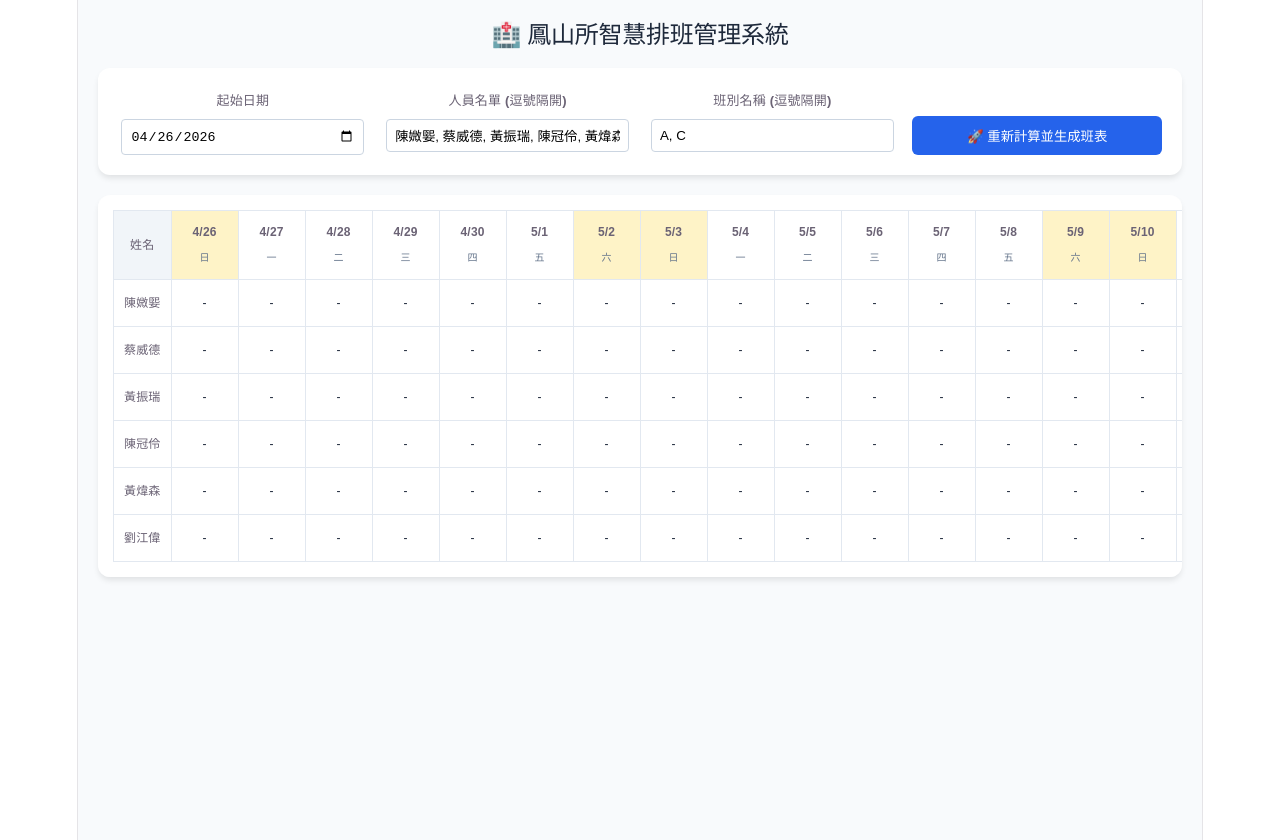
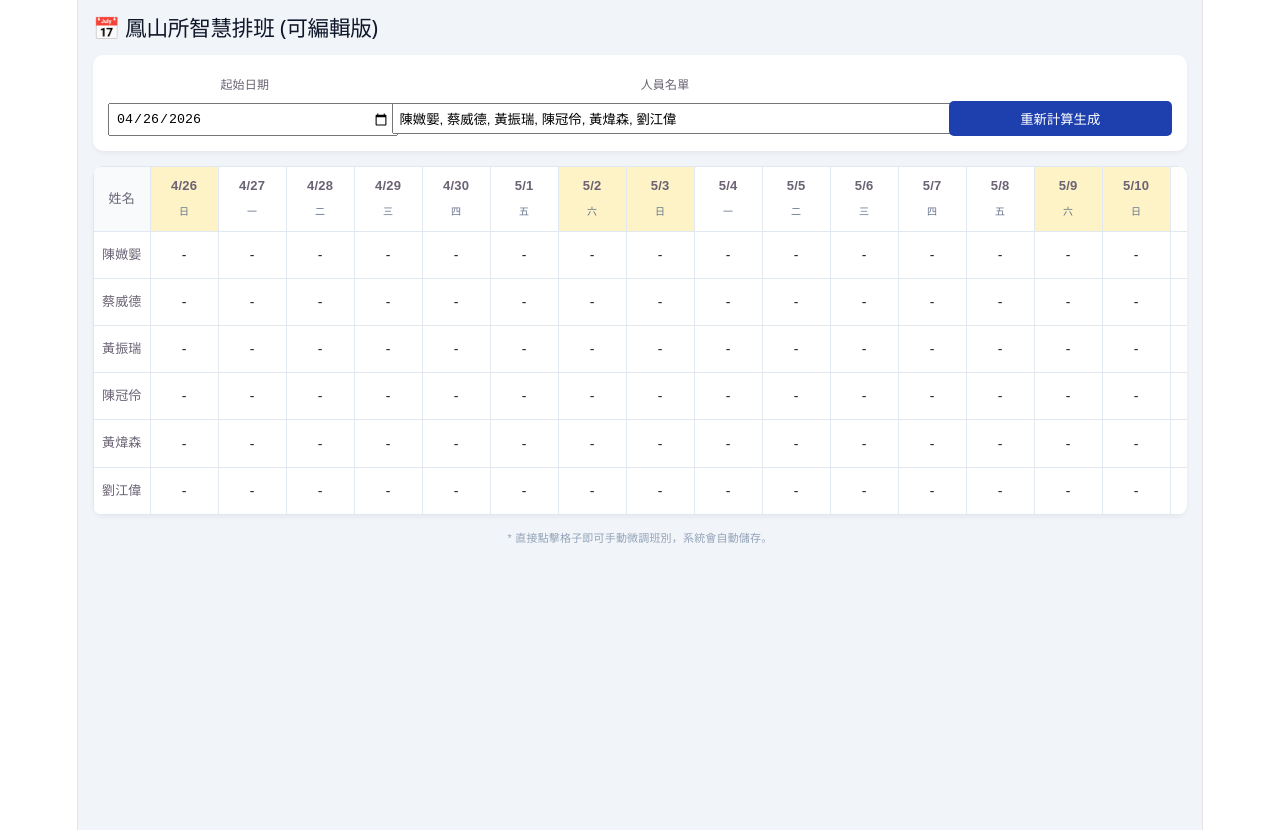
Before and after one commit to subarudms/fengshan-app, a React (Vite) app: page / in a window 1280 px wide. Built offline with nearby package versions, Linux system fonts and the light colour scheme.

Commit message:
Update App.jsx

```diff
--- a/src/App.jsx
+++ b/src/App.jsx
@@ -18,6 +18,9 @@ const App = () => {
   const shiftList = config.shifts.split(',').map(s => s.trim()).filter(s => s);
   const offLabelList = config.offLabels.split(',').map(s => s.trim()).filter(s => s);
 
+  // 所有的可選選項彙整 (供下拉選單使用)
+  const allOptions = ["-", ...shiftList, ...offLabelList];
+
   // 初始化日期標頭
   useEffect(() => {
     const start = new Date(config.startDate);
@@ -28,47 +31,46 @@ const App = () => {
       headers.push(d);
     }
     setDateHeaders(headers);
+
+    // 嘗試從本地儲存讀取舊班表
+    const saved = localStorage.getItem(`roster-master`);
+    if (saved) setRosterData(JSON.parse(saved));
   }, [config.startDate, config.weeks]);
+
+  // 手動更改格子的函數
+  const handleCellChange = (empName, dateTimestamp, newValue) => {
+    const updatedData = { ...rosterData, [`${empName}-${dateTimestamp}`]: newValue };
+    setRosterData(updatedData);
+    localStorage.setItem(`roster-master`, JSON.stringify(updatedData));
+  };
 
   const autoGenerate = () => {
     let newData = {};
     let empStats = empList.reduce((acc, name) => {
-      acc[name] = { aCount: 0, sundayOffCount: 0, hasNational: false };
+      acc[name] = { aCount: 0, hasNational: false };
       return acc;
     }, {});
 
-    // 依週循環處理
     for (let w = 0; w < config.weeks; w++) {
       const weekStartIdx = w * 7;
 
       empList.forEach((name, empIdx) => {
         let offInWeek = 0;
-
         for (let i = 0; i < 7; i++) {
           const currentDate = dateHeaders[weekStartIdx + i];
           if (!currentDate) continue;
-
           const dateKey = `${name}-${currentDate.getTime()}`;
           const dayOfWeek = currentDate.getDay();
+          const template = [[1, 4], [2, 5], [3, 6], [0, 3], [1, 5], [2, 4]][(empIdx + w) % 6] || [1, 4];
 
-          // 樣板輪動邏輯 (確保不連休)
-          const template = [
-            [1, 4], [2, 5], [3, 6], [0, 3], [1, 5], [2, 4]
-          ][(empIdx + w) % 6] || [1, 4];
-
-          // 1. 排入 1例 1休
           if (template.includes(dayOfWeek) && offInWeek < 2) {
             const yesterday = new Date(currentDate);
             yesterday.setDate(currentDate.getDate() - 1);
-            const yestKey = `${name}-${yesterday.getTime()}`;
-
-            if (!newData[yestKey] || !newData[yestKey].includes("假") && !newData[yestKey].includes("休")) {
+            if (!newData[`${name}-${yesterday.getTime()}`]?.includes("假")) {
               newData[dateKey] = offInWeek === 0 ? offLabelList[0] : offLabelList[1];
               offInWeek++;
             }
           }
-
-          // 2. 處理國定假日 (假設是 5 月份且設定中有第 3 個標籤)
           if (currentDate.getMonth() === 4 && offLabelList[2] && !empStats[name].hasNational && !newData[dateKey]) {
             if (Math.random() > 0.9) {
                newData[dateKey] = offLabelList[2];
@@ -78,14 +80,11 @@ const App = () => {
         }
       });
 
-      // 3. 填補班別 (A/C)
       for (let i = 0; i < 7; i++) {
         const currentDate = dateHeaders[weekStartIdx + i];
         if (!currentDate) continue;
-
         let workingStaff = empList.filter(name => !newData[`${name}-${currentDate.getTime()}`]);
-        workingStaff.sort((a, b) => empStats[a].aCount - empStats[b].aCount);
-
+        workingStaff.sort((a, b) => (empStats[a].aCount || 0) - (empStats[b].aCount || 0));
         let half = Math.ceil(workingStaff.length / 2);
         workingStaff.forEach((name, idx) => {
           const shift = idx < half ? shiftList[0] : shiftList[1];
@@ -95,40 +94,41 @@ const App = () => {
       }
     }
     setRosterData(newData);
+    localStorage.setItem(`roster-master`, JSON.stringify(newData));
   };
 
   return (
-    <div style={{ padding: '20px', fontFamily: 'sans-serif', backgroundColor: '#f8fafc', minHeight: '100vh' }}>
-      <h2 style={{ color: '#1e293b', marginBottom: '20px' }}>🏥 鳳山所智慧排班管理系統</h2>
+    <div style={{ padding: '15px', fontFamily: 'sans-serif', backgroundColor: '#f1f5f9', minHeight: '100vh' }}>
+      <h2 style={{ color: '#0f172a', fontSize: '1.2rem', marginBottom: '15px', display: 'flex', alignItems: 'center' }}>
+        📅 鳳山所智慧排班 (可編輯版)
+      </h2>
 
-      {/* 管理控制台 */}
-      <div style={{ backgroundColor: 'white', padding: '20px', borderRadius: '12px', boxShadow: '0 4px 6px -1px rgb(0 0 0 / 0.1)', marginBottom: '20px', display: 'grid', gridTemplateColumns: 'repeat(auto-fit, minmax(200px, 1fr))', gap: '15px' }}>
-        <div>
-          <label style={{ display: 'block', fontSize: '13px', fontWeight: 'bold', marginBottom: '5px' }}>起始日期</label>
-          <input type="date" value={config.startDate} onChange={e => setConfig({...config, startDate: e.target.value})} style={{ width: '90%', padding: '8px', borderRadius: '4px', border: '1px solid #cbd5e1' }} />
+      {/* 控制台 */}
+      <div style={{ backgroundColor: 'white', padding: '15px', borderRadius: '10px', boxShadow: '0 2px 4px rgba(0,0,0,0.05)', marginBottom: '15px', display: 'flex', flexWrap: 'wrap', gap: '10px' }}>
+        <div style={{ flex: '1 1 150px' }}>
+          <label style={{ fontSize: '12px', fontWeight: 'bold' }}>起始日期</label>
+          <input type="date" value={config.startDate} onChange={e => setConfig({...config, startDate: e.target.value})} style={{ width: '100%', padding: '6px', marginTop: '4px' }} />
         </div>
-        <div>
-          <label style={{ display: 'block', fontSize: '13px', fontWeight: 'bold', marginBottom: '5px' }}>人員名單 (逗號隔開)</label>
-          <input type="text" value={config.employees} onChange={e => setConfig({...config, employees: e.target.value})} style={{ width: '90%', padding: '8px', borderRadius: '4px', border: '1px solid #cbd5e1' }} />
+        <div style={{ flex: '2 1 300px' }}>
+          <label style={{ fontSize: '12px', fontWeight: 'bold' }}>人員名單</label>
+          <input type="text" value={config.employees} onChange={e => setConfig({...config, employees: e.target.value})} style={{ width: '100%', padding: '6px', marginTop: '4px' }} />
         </div>
-        <div>
-          <label style={{ display: 'block', fontSize: '13px', fontWeight: 'bold', marginBottom: '5px' }}>班別名稱 (逗號隔開)</label>
-          <input type="text" value={config.shifts} onChange={e => setConfig({...config, shifts: e.target.value})} style={{ width: '90%', padding: '8px', borderRadius: '4px', border: '1px solid #cbd5e1' }} />
-        </div>
-        <div style={{ display: 'flex', alignItems: 'flex-end' }}>
-          <button onClick={autoGenerate} style={{ width: '100%', padding: '10px', backgroundColor: '#2563eb', color: 'white', border: 'none', borderRadius: '6px', fontWeight: 'bold', cursor: 'pointer' }}>🚀 重新計算並生成班表</button>
+        <div style={{ flex: '1 1 100px', display: 'flex', alignItems: 'flex-end' }}>
+          <button onClick={autoGenerate} style={{ width: '100%', padding: '8px', backgroundColor: '#1e40af', color: 'white', border: 'none', borderRadius: '5px', fontWeight: 'bold', cursor: 'pointer' }}>
+            重新計算生成
+          </button>
         </div>
       </div>
 
-      {/* 班表顯示區 */}
-      <div style={{ backgroundColor: 'white', padding: '15px', borderRadius: '12px', boxShadow: '0 4px 6px -1px rgb(0 0 0 / 0.1)', overflowX: 'auto' }}>
-        <table style={{ borderCollapse: 'collapse', width: 'max-content', fontSize: '12px' }}>
+      {/* 班表區 */}
+      <div style={{ backgroundColor: 'white', borderRadius: '10px', boxShadow: '0 2px 4px rgba(0,0,0,0.05)', overflowX: 'auto' }}>
+        <table style={{ borderCollapse: 'collapse', width: 'max-content', fontSize: '13px' }}>
           <thead>
             <tr>
-              <th style={{ border: '1px solid #e2e8f0', padding: '12px', backgroundColor: '#f1f5f9', position: 'sticky', left: 0, zIndex: 20 }}>姓名</th>
+              <th style={{ border: '1px solid #e2e8f0', padding: '12px 8px', backgroundColor: '#f8fafc', position: 'sticky', left: 0, zIndex: 20 }}>姓名</th>
               {dateHeaders.map(d => (
-                <th key={d.getTime()} style={{ border: '1px solid #e2e8f0', padding: '8px', minWidth: '50px', backgroundColor: (d.getDay() === 0 || d.getDay() === 6) ? '#fef3c7' : 'white' }}>
-                  <div style={{ fontWeight: 'bold' }}>{d.getMonth()+1}/{d.getDate()}</div>
+                <th key={d.getTime()} style={{ border: '1px solid #e2e8f0', padding: '6px', minWidth: '55px', backgroundColor: (d.getDay() === 0 || d.getDay() === 6) ? '#fef3c7' : 'white' }}>
+                  <div>{d.getMonth()+1}/{d.getDate()}</div>
                   <div style={{ fontSize: '10px', color: '#64748b' }}>{['日','一','二','三','四','五','六'][d.getDay()]}</div>
                 </th>
               ))}
@@ -137,19 +137,38 @@ const App = () => {
           <tbody>
             {empList.map(name => (
               <tr key={name}>
-                <td style={{ border: '1px solid #e2e8f0', padding: '10px', fontWeight: 'bold', position: 'sticky', left: 0, backgroundColor: 'white', zIndex: 10, textAlign: 'center' }}>{name}</td>
+                <td style={{ border: '1px solid #e2e8f0', padding: '10px 8px', fontWeight: 'bold', position: 'sticky', left: 0, backgroundColor: 'white', zIndex: 10, textAlign: 'center' }}>{name}</td>
                 {dateHeaders.map(d => {
                   const val = rosterData[`${name}-${d.getTime()}`] || "-";
-                  const isOff = val.includes("假") || val.includes("休");
+                  // 動態顏色樣式
+                  const getColor = (v) => {
+                    if (v === offLabelList[0]) return '#dc2626'; // 例假 紅
+                    if (v === offLabelList[1]) return '#2563eb'; // 休假 藍
+                    if (v === offLabelList[2]) return '#059669'; // 勞動節 綠
+                    return '#1e293b'; // A/C 黑
+                  };
+
                   return (
-                    <td key={d.getTime()} style={{
-                      border: '1px solid #e2e8f0',
-                      textAlign: 'center',
-                      padding: '8px 4px',
-                      fontWeight: isOff ? 'bold' : 'normal',
-                      color: val === offLabelList[0] ? '#ef4444' : val === offLabelList[1] ? '#3b82f6' : val === offLabelList[2] ? '#10b981' : '#1e293b'
-                    }}>
-                      {val}
+                    <td key={d.getTime()} style={{ border: '1px solid #e2e8f0', padding: '0', textAlign: 'center' }}>
+                      <select
+                        value={val}
+                        onChange={(e) => handleCellChange(name, d.getTime(), e.target.value)}
+                        style={{
+                          width: '100%',
+                          height: '40px',
+                          border: 'none',
+                          background: 'transparent',
+                          textAlign: 'center',
+                          textAlignLast: 'center',
+                          fontSize: '14px',
+                          fontWeight: val.includes("假") || val.includes("休") ? 'bold' : '500',
+                          color: getColor(val),
+                          cursor: 'pointer',
+                          appearance: 'none'
+                        }}
+                      >
+                        {allOptions.map(opt => <option key={opt} value={opt}>{opt}</option>)}
+                      </select>
                     </td>
                   );
                 })}
@@ -158,6 +177,7 @@ const App = () => {
           </tbody>
         </table>
       </div>
+      <p style={{ fontSize: '11px', color: '#94a3b8', marginTop: '10px' }}>* 直接點擊格子即可手動微調班別，系統會自動儲存。</p>
     </div>
   );
 };
```
